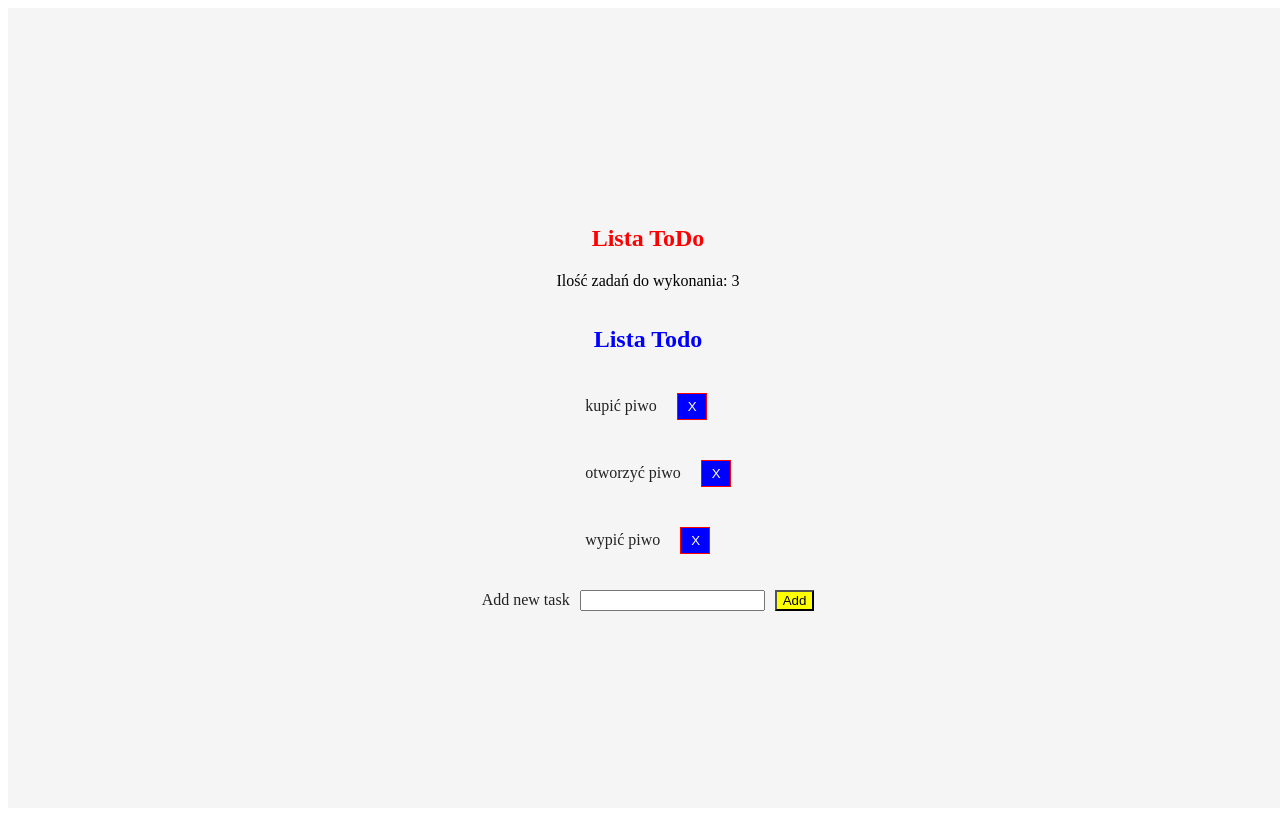
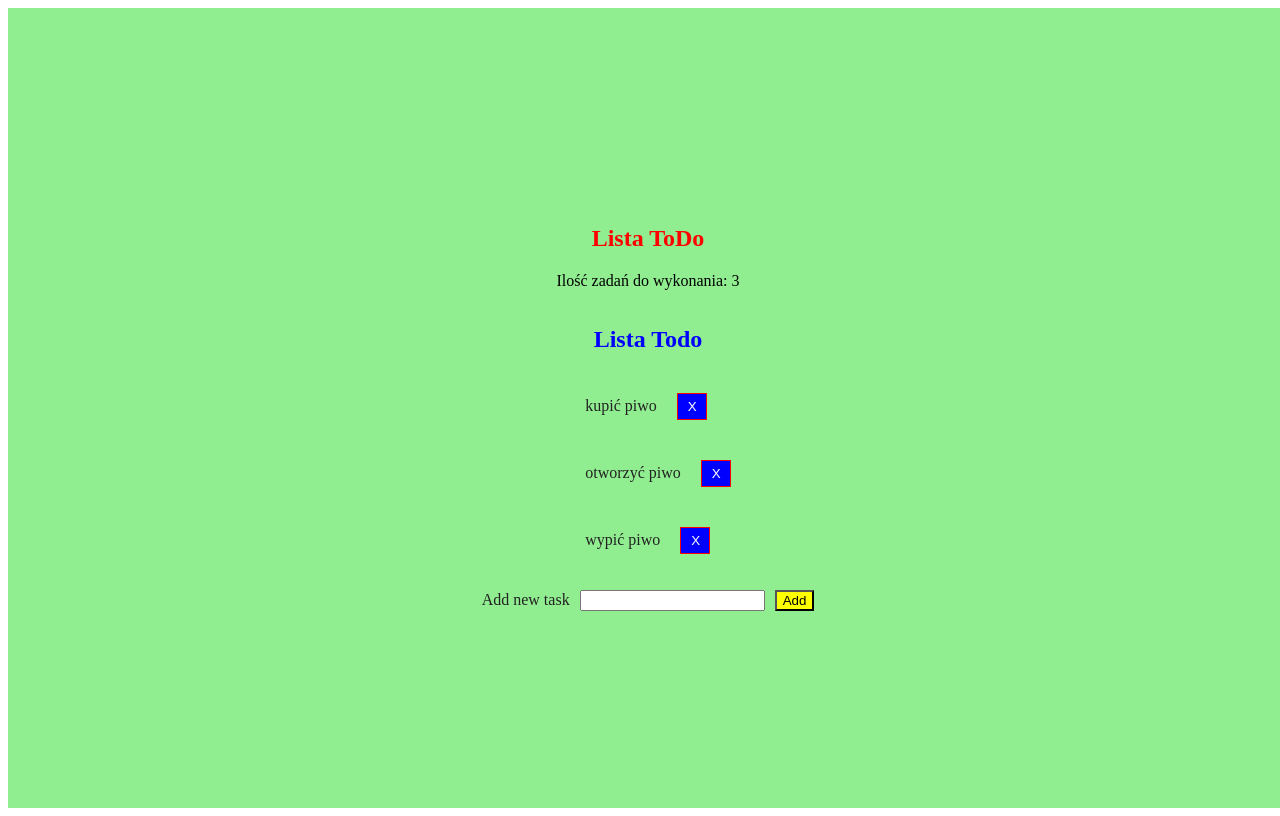
Before and after one commit to MichBrusilo/React_ToDo, a React app: page / in a window 1280 px wide. Built offline with nearby package versions, Linux system fonts and the light colour scheme.

Commit message:
Update App.css and add hot

```diff
--- a/package.json
+++ b/package.json
@@ -21,7 +21,7 @@
     "sassprefixer:sass": "node-sass --output-style expanded --source-map true -o css scss",
     "sassprefixer:autoprefixer": "autoprefixer-cli css/style.css",
     "watch:browsersync": "browser-sync start --server --files 'css/*.css' '*.html'",
-    "start": "webpack-dev-server --env development"
+    "start": "webpack-dev-server --hot --env development"
   },
   "keywords": [],
   "author": "",
--- a/src/containers/App.css
+++ b/src/containers/App.css
@@ -1,5 +1,5 @@
 .TodoApp {
-    background-color: #F5F5F5;
+    background-color: lightgreen;
     color: #222;
     display: flex;
     flex-direction: column;
```
